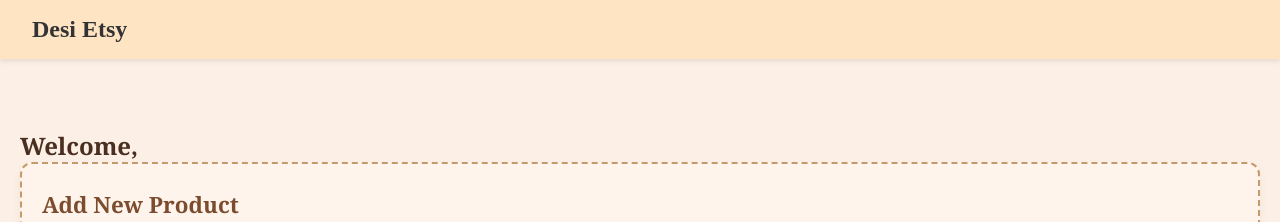
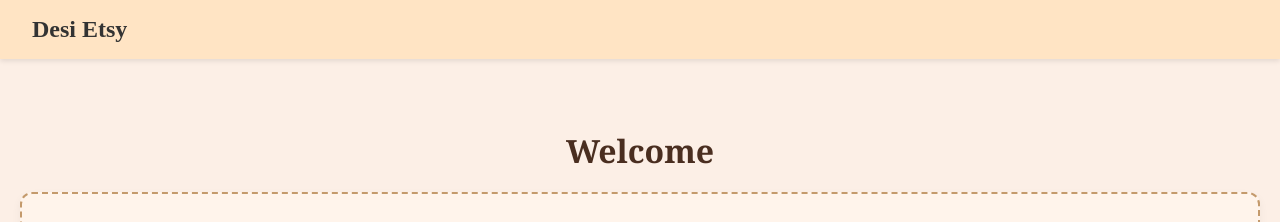
Before and after one commit to Amish-Soni/Desi-Etsy, a React (Vite) app in the folder frontend/: page /artisan/dashboard in a window 1280 px wide. Shown: the top 222 px of the page. Built offline with nearby package versions, Linux system fonts and the light colour scheme; no server answers.

Commit message:
Minor artisan dashboard design changes

```diff
--- a/frontend/src/components/Artisan/ArtisanDashboard.jsx
+++ b/frontend/src/components/Artisan/ArtisanDashboard.jsx
@@ -40,7 +40,7 @@ const ArtisanDashboard = () => {
 
   return (
     <div className="artisan-dashboard">
-      <h2>Welcome, {authUser?.name}</h2>
+      <h2 className="welcome-heading">Welcome {authUser?.name}</h2>
       <ProductForm
         refreshProducts={getMyProducts}
         editingProduct={editingProduct}
--- a/frontend/src/styles/AdminOrders.css
+++ b/frontend/src/styles/AdminOrders.css
@@ -8,7 +8,7 @@
 
 .admin-orders-page h2 {
   font-size: 2rem;
-  color: #5c3d2e;
+  color: #4a2e20;
   margin-bottom: 30px;
   text-align: center;
   letter-spacing: 0.5px;
--- a/frontend/src/styles/Artisan.css
+++ b/frontend/src/styles/Artisan.css
@@ -4,6 +4,12 @@
   padding: 30px 20px;
   font-family: "Georgia", serif;
   color: #4a2e20;
+}
+
+.welcome-heading {
+  font-size: 2rem;
+  margin-bottom: 20px;
+  text-align: center;
 }
 
 .artisan-product-form {
@@ -87,6 +93,7 @@
   width: 20px;
   height: 20px;
   cursor: pointer;
+  font-size: 14px;
 }
 
 .product-list {
```
Also changed, not shown: 1 other file (tests, documents, lock files or other folders).
